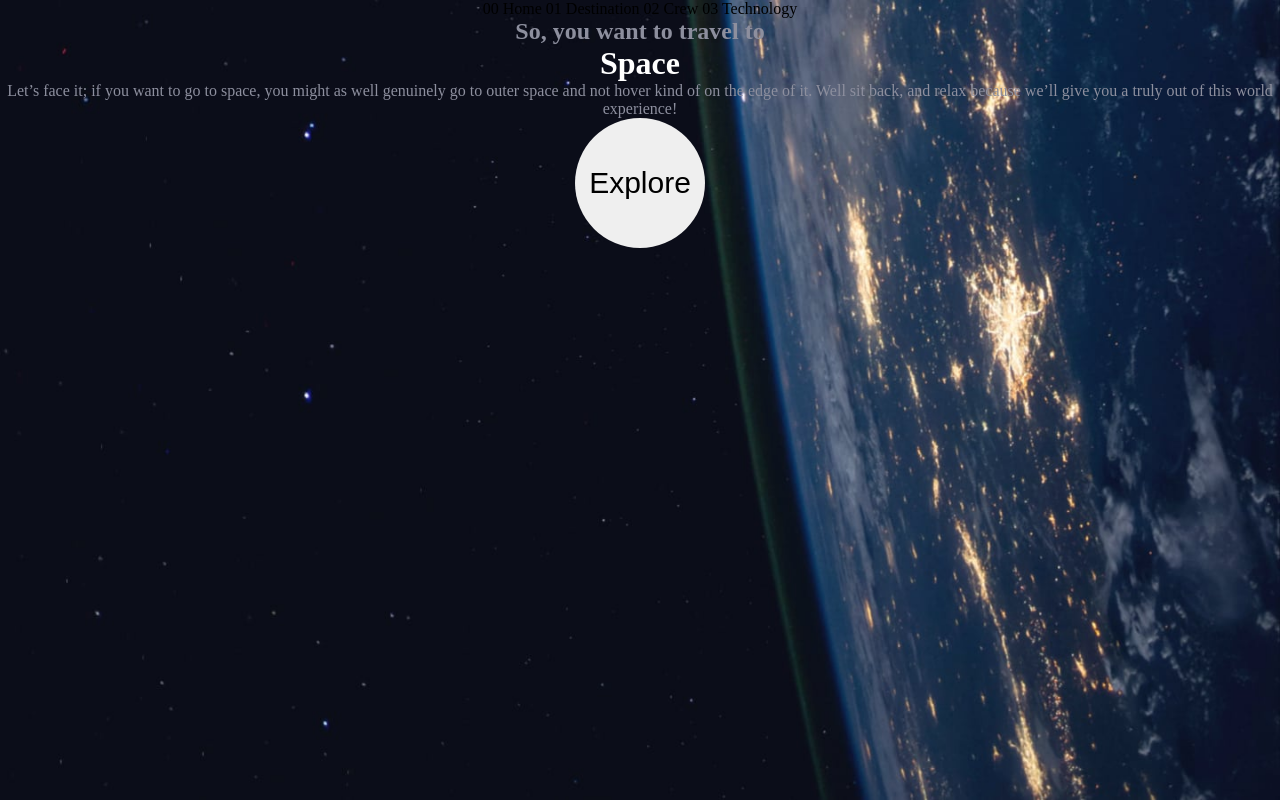
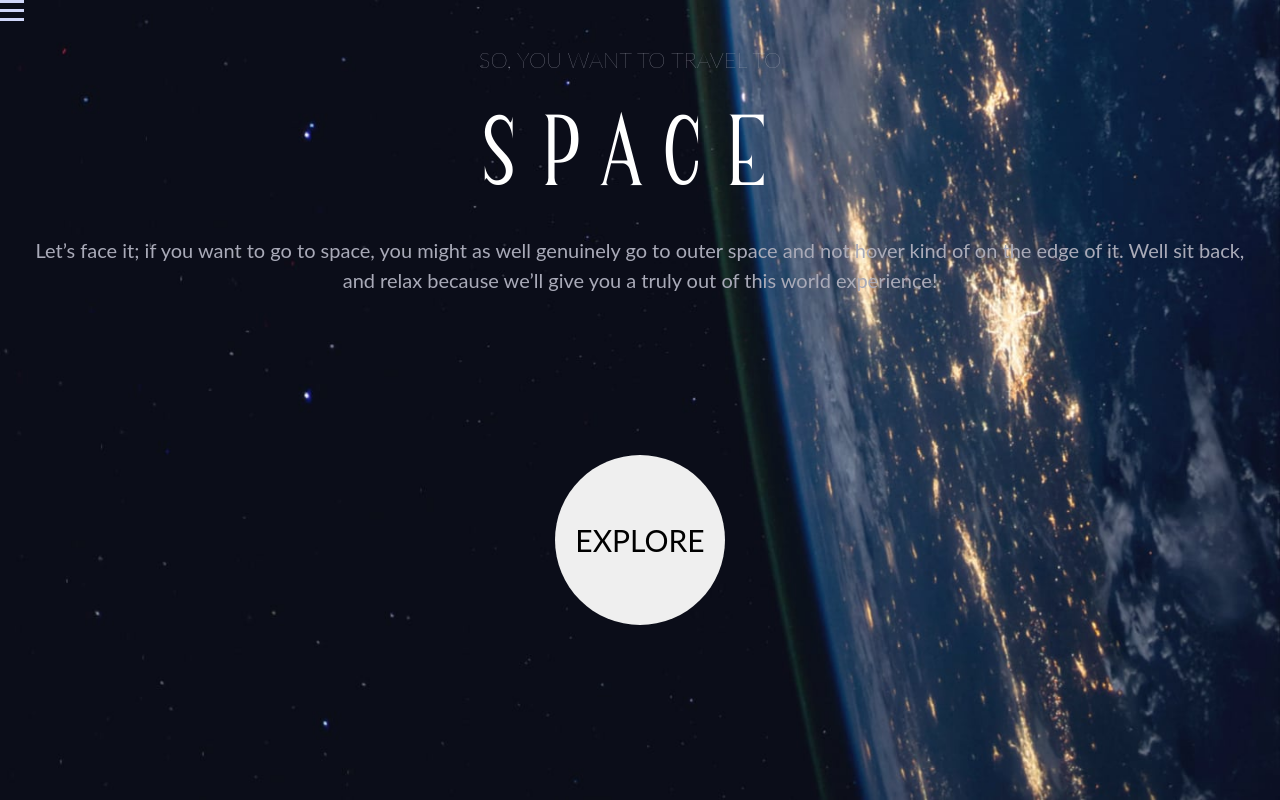
Before and after one commit to JustKooba/Space-tourism-website, a Vue app: page / in a window 1280 px wide. Built offline with nearby package versions, Linux system fonts and the light colour scheme.

Commit message:
styled the home page, added new fonts

```diff
--- a/src/components/main.vue
+++ b/src/components/main.vue
@@ -1,7 +1,10 @@
 <template>
+  <div class="menu">
+    <img src="../assets/shared/icon-hamburger.svg" alt="three lines, menu" />
+
+    <div class="menu-content">00 Home 01 Destination 02 Crew 03 Technology</div>
+  </div>
   <div class="content">
-    <div class="menu">00 Home 01 Destination 02 Crew 03 Technology</div>
-
     <h2 class="home-subtitle">So, you want to travel to</h2>
     <h1 class="home-title">Space</h1>
     <p class="home-desc">
@@ -18,6 +21,12 @@ export default {};
 </script>
 
 <style>
+@font-face {
+  font-family: majesty-display;
+  src: url("../assets/fonts/Majesty Bold.ttf");
+}
+
+@import url("https://fonts.googleapis.com/css2?family=Lato:wght@100;300&display=swap");
 body {
   background-image: url("../assets/home/background-home-tablet.jpg");
   -webkit-background-size: cover;
@@ -44,13 +53,32 @@ body {
 
 .home-subtitle,
 .home-desc {
-  color: #8d8f9e;
+  color: #a9aab8;
   text-align: center;
+  font-family: "lato", sans-serif;
+  line-height: 30px;
+}
+.home-desc {
+  font-size: 20px;
+}
+.home-subtitle {
+  text-transform: uppercase;
+  text-align: left;
+  margin-bottom: 15px;
+  font-size: 22px;
+  font-weight: 100;
+  margin-right: 20px;
 }
 
 .home-title {
   color: #fff;
   text-align: center;
+  text-transform: uppercase;
+  font-family: "majesty-display", sans-serif;
+  font-size: 100px;
+  letter-spacing: 25px;
+  margin-bottom: 20px;
+  margin-top: 15px;
 }
 
 .explore {
@@ -59,9 +87,13 @@ body {
   display: flex;
   justify-content: center;
   align-items: center;
-  height: 130px;
-  width: 130px;
+  height: 170px;
+  width: 170px;
   font-size: 30px;
+  text-transform: uppercase;
+  font-family: "lato", sans-serif;
+  font-weight: 400;
+  margin-top: 20vh;
 }
 
 .content {
@@ -69,5 +101,10 @@ body {
   justify-content: center;
   align-items: center;
   flex-direction: column;
+  padding: 20px;
+}
+
+.menu-content {
+  display: none;
 }
 </style>
```
Also changed, not shown: src/assets/fonts/Majesty Bold.ttf (added), src/assets/fonts/Majesty Regular.ttf (added).
